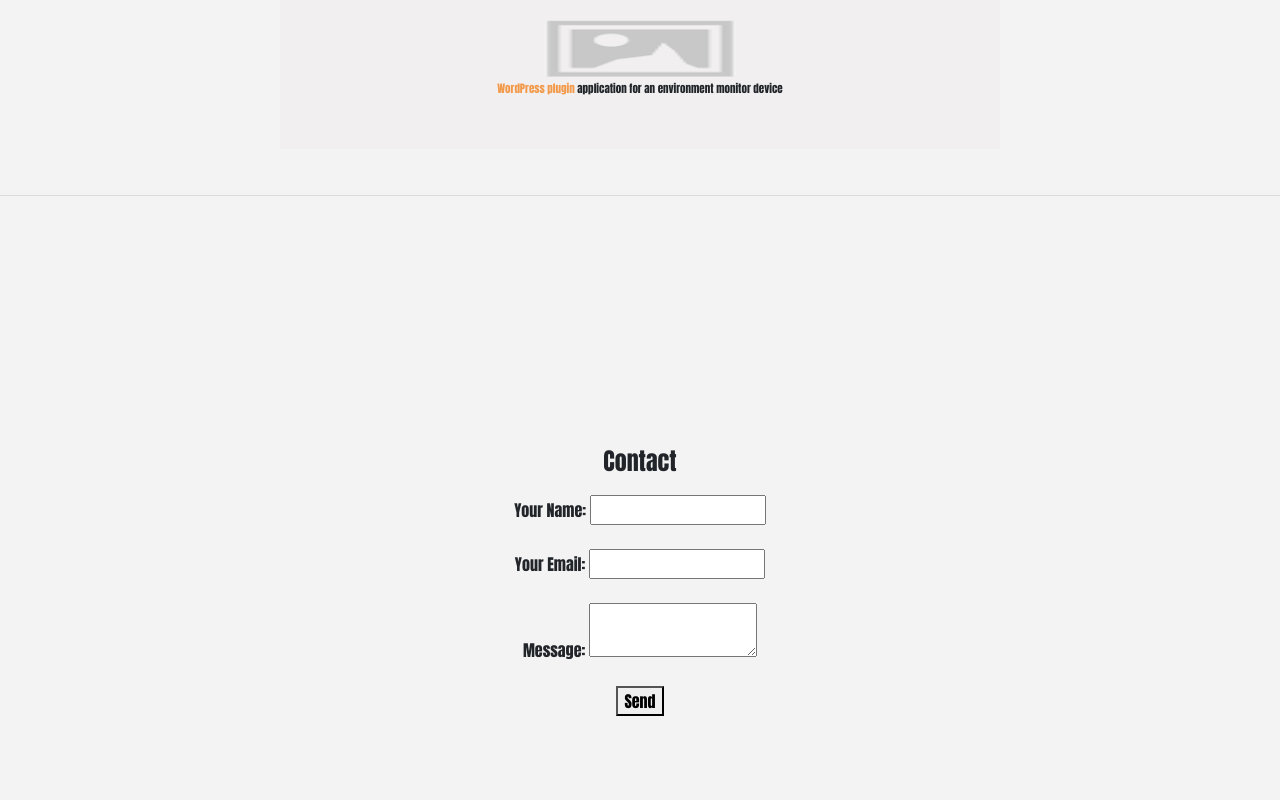
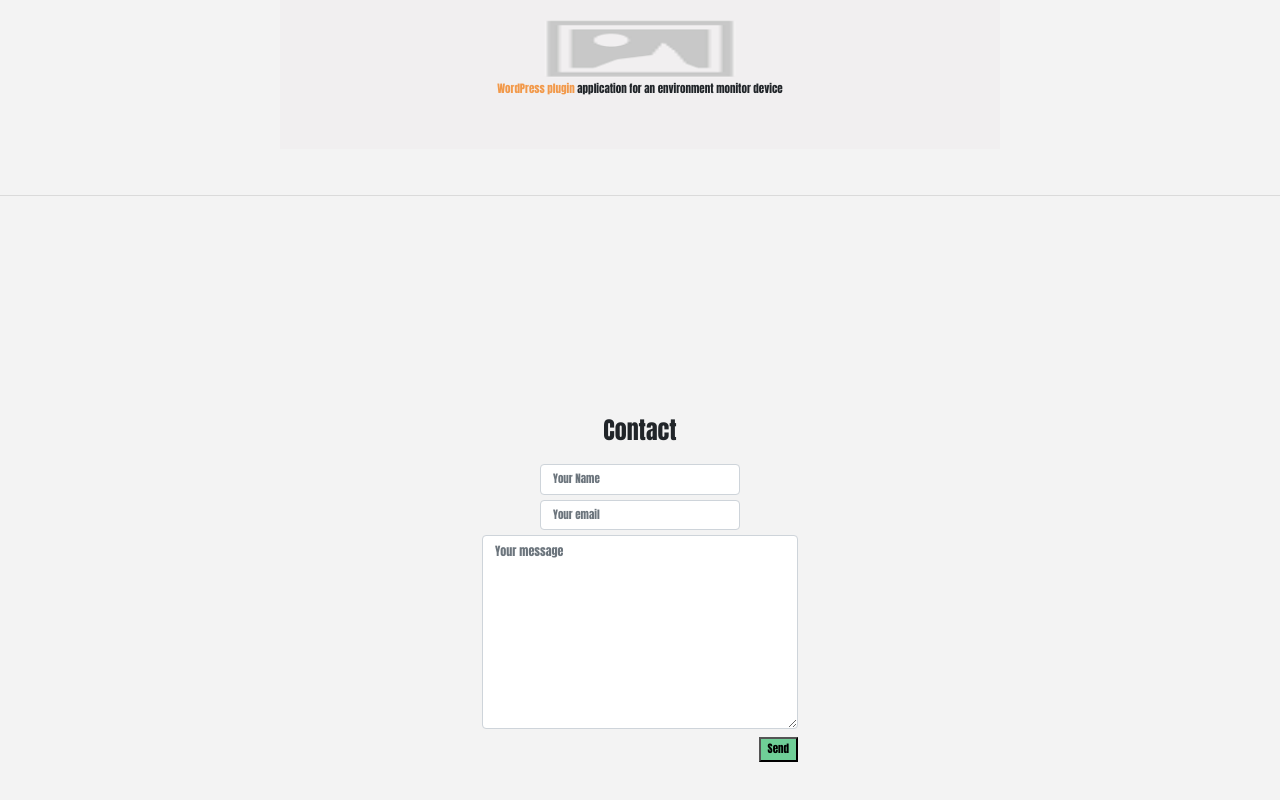
Before and after one commit to MizukiZ/New-Portfolio, a React (Create React App) app: page / in a window 1280 px wide. Shown: the part 2195-2995 px from the top of the page. Built offline with nearby package versions, Linux system fonts and the light colour scheme.

Commit message:
improvement for the form

```diff
--- a/src/App.css
+++ b/src/App.css
@@ -155,14 +155,21 @@
   font-size: 24px;
 }
 
-.contact_form input {
+.contactForm input {
   width: 200px;
   margin: 5px auto;
   font-size: 11px;
 }
 
-.contact_form textarea {
+.contactForm textarea {
   font-size: 12px;
+}
+
+.contactForm button {
+  background: #6fcf97;
+  font-size: 11px;
+  float: right;
+  padding: 2px 7px;
 }
 
 /* responsive design */
--- a/src/components/Contact.js
+++ b/src/components/Contact.js
@@ -8,26 +8,31 @@ function Contact({ position }) {
           <span>C</span>ontact
         </div>
 
-        <form method="post">
+        <form method="post" className="contactForm">
           <input type="hidden" name="form-name" value="contact" />
-          <p>
-            <label>
-              Your Name: <input type="text" name="name" />
-            </label>
-          </p>
-          <p>
-            <label>
-              Your Email: <input type="email" name="email" />
-            </label>
-          </p>
-          <p>
-            <label>
-              Message: <textarea name="message" />
-            </label>
-          </p>
-          <p>
-            <button type="submit">Send</button>
-          </p>
+
+          <input
+            type="text"
+            name="name"
+            className="form-control"
+            placeholder="Your Name"
+          />
+
+          <input
+            type="email"
+            name="email"
+            className="form-control"
+            placeholder="Your email"
+          />
+          <textarea
+            name="message"
+            className="form-control mb-2"
+            placeholder="Your message"
+            cols={50}
+            rows={10}
+          />
+
+          <button type="submit">Send</button>
         </form>
       </div>
     </div>
--- a/src/components/Header.js
+++ b/src/components/Header.js
@@ -23,11 +23,11 @@ function activeSection(
     return "active-color"
   } else if (
     position >= projectTop &&
-    position < contactTop &&
+    position < contactTop - 2 &&
     section === "project"
   ) {
     return "active-color"
-  } else if (position > contactTop && section === "contact") {
+  } else if (position > contactTop - 2 && section === "contact") {
     return "active-color"
   }
 }
```
